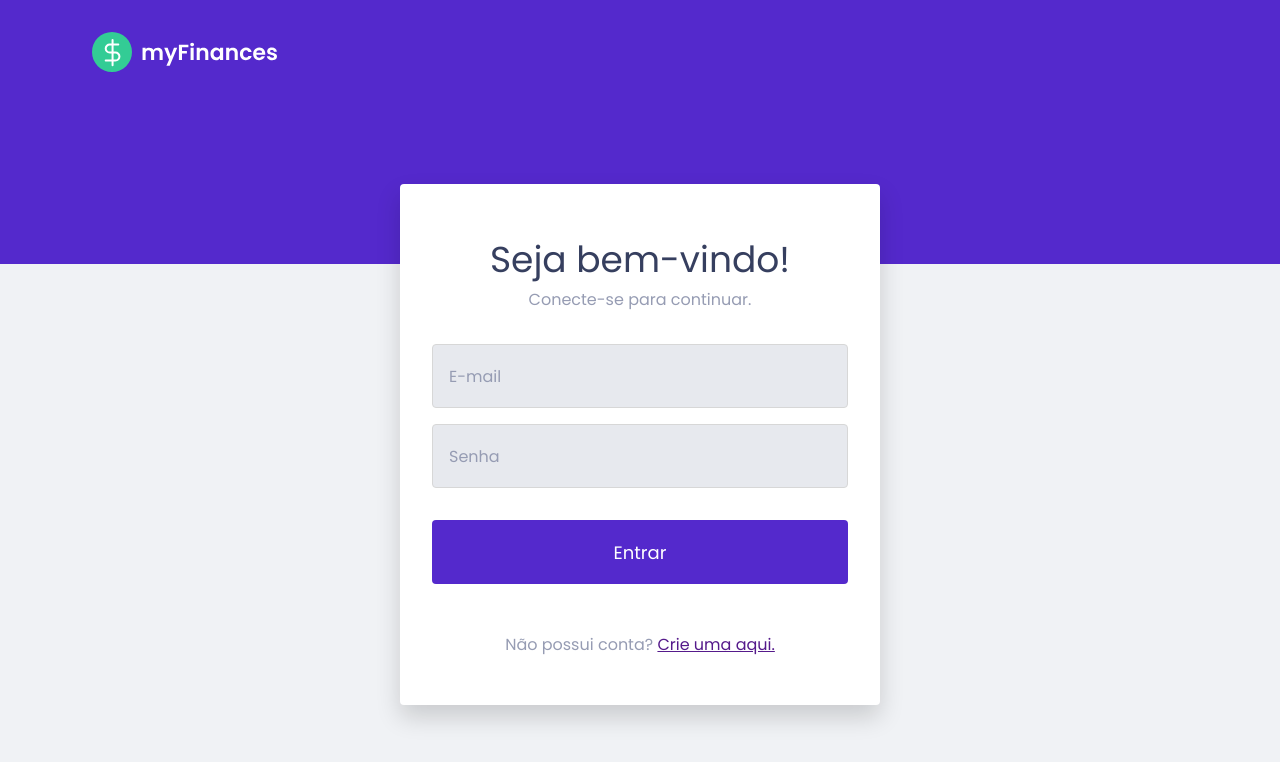
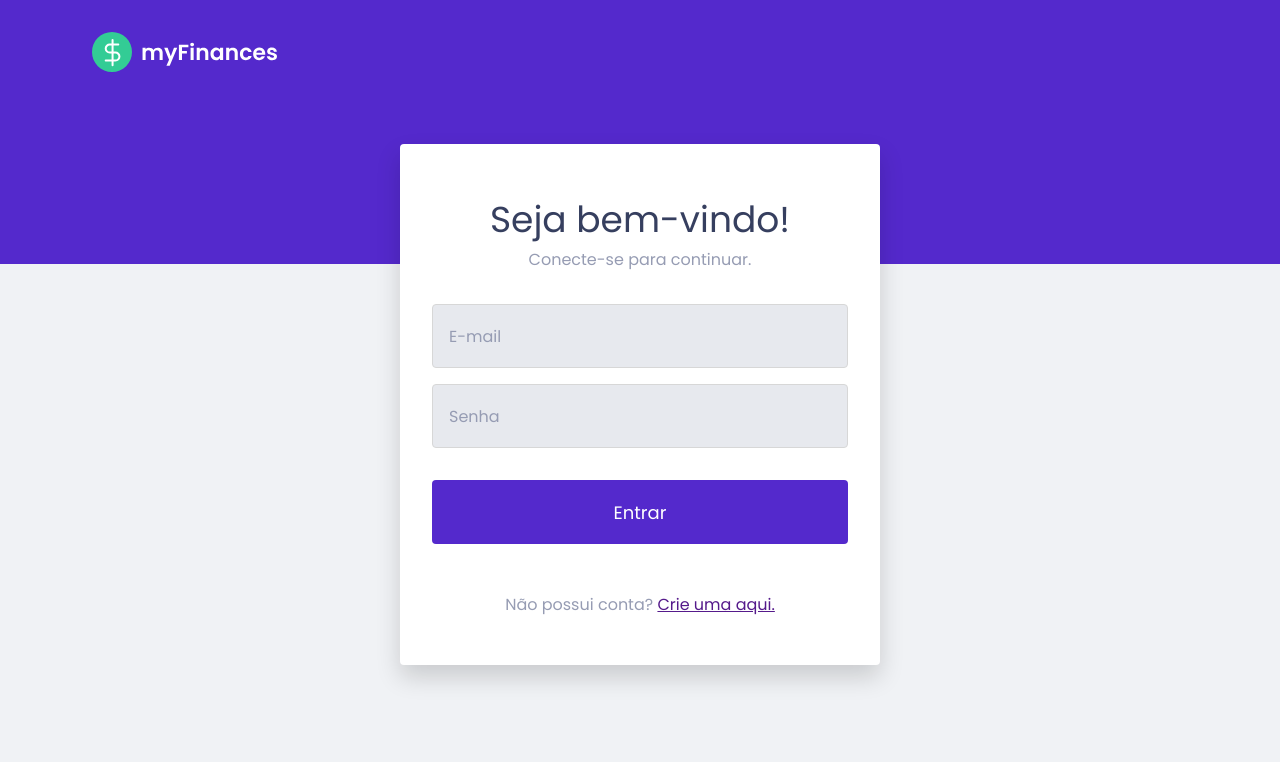
Before and after one commit to andraderafa72/myfinances, a React (Create React App) app: page / in a window 1280 px wide. Shown: the top 762 px of the page. Built offline with nearby package versions, Linux system fonts and the light colour scheme.

Commit message:
Ajuste em margem apos formulario de Login

```diff
--- a/src/components/LoginForm/index.tsx
+++ b/src/components/LoginForm/index.tsx
@@ -76,7 +76,7 @@ export function LoginForm() {
           />
 
           <button type="submit">
-            Entrar
+          {formType === 'login' ? ' Entrar' : 'Cadastrar'}
           </button>
 
           <p>
--- a/src/components/LoginForm/styles.ts
+++ b/src/components/LoginForm/styles.ts
@@ -12,7 +12,8 @@ export const Form = styled.form`
   display: flex;
   align-items: center;
   flex-direction: column;
-  margin-top: -5rem;
+  margin-top: -7.5rem;
+  margin-bottom: 5rem;
 
   .loading{
     width: 100%;
```
Also changed, not shown: 1 other file (tests, documents, lock files or other folders).
